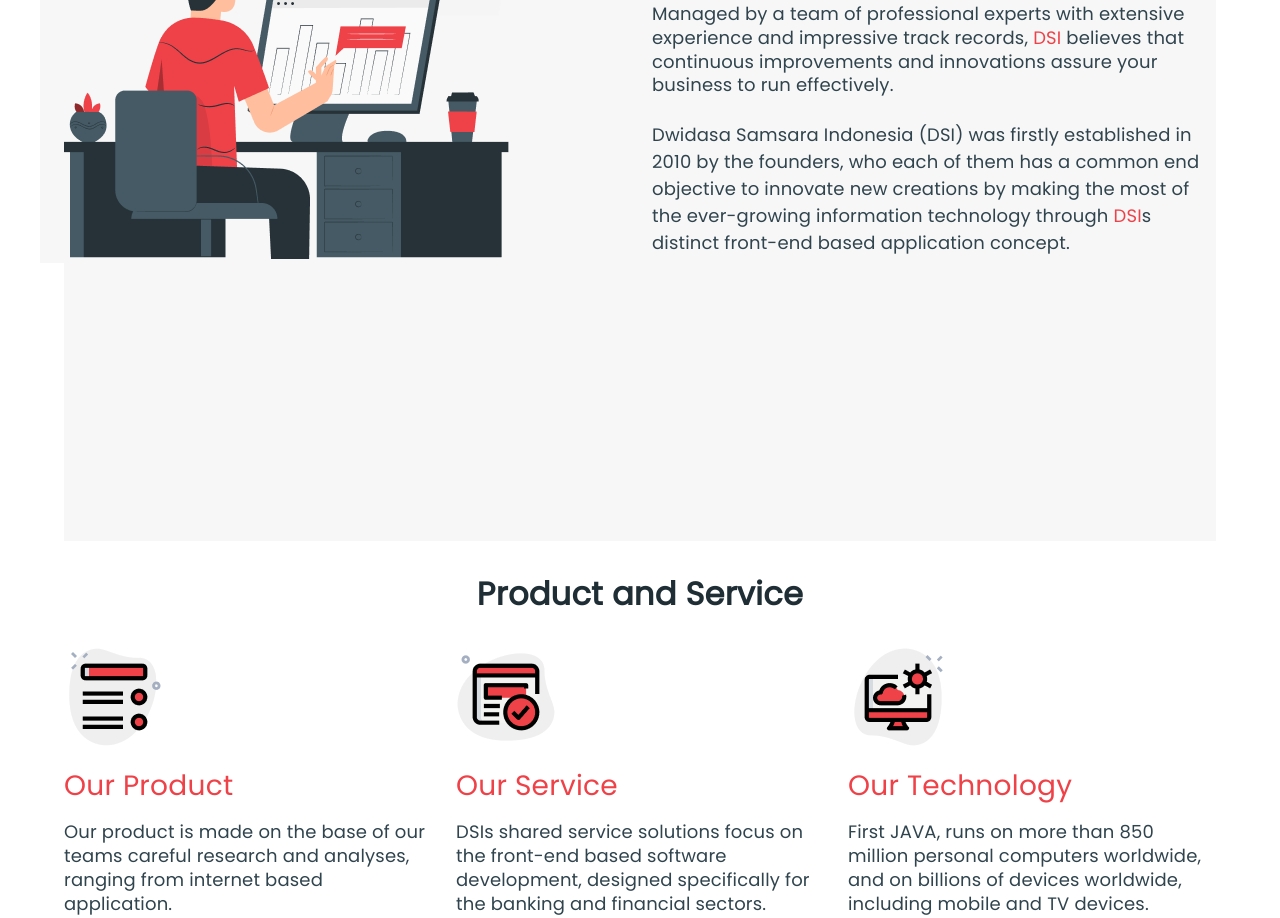
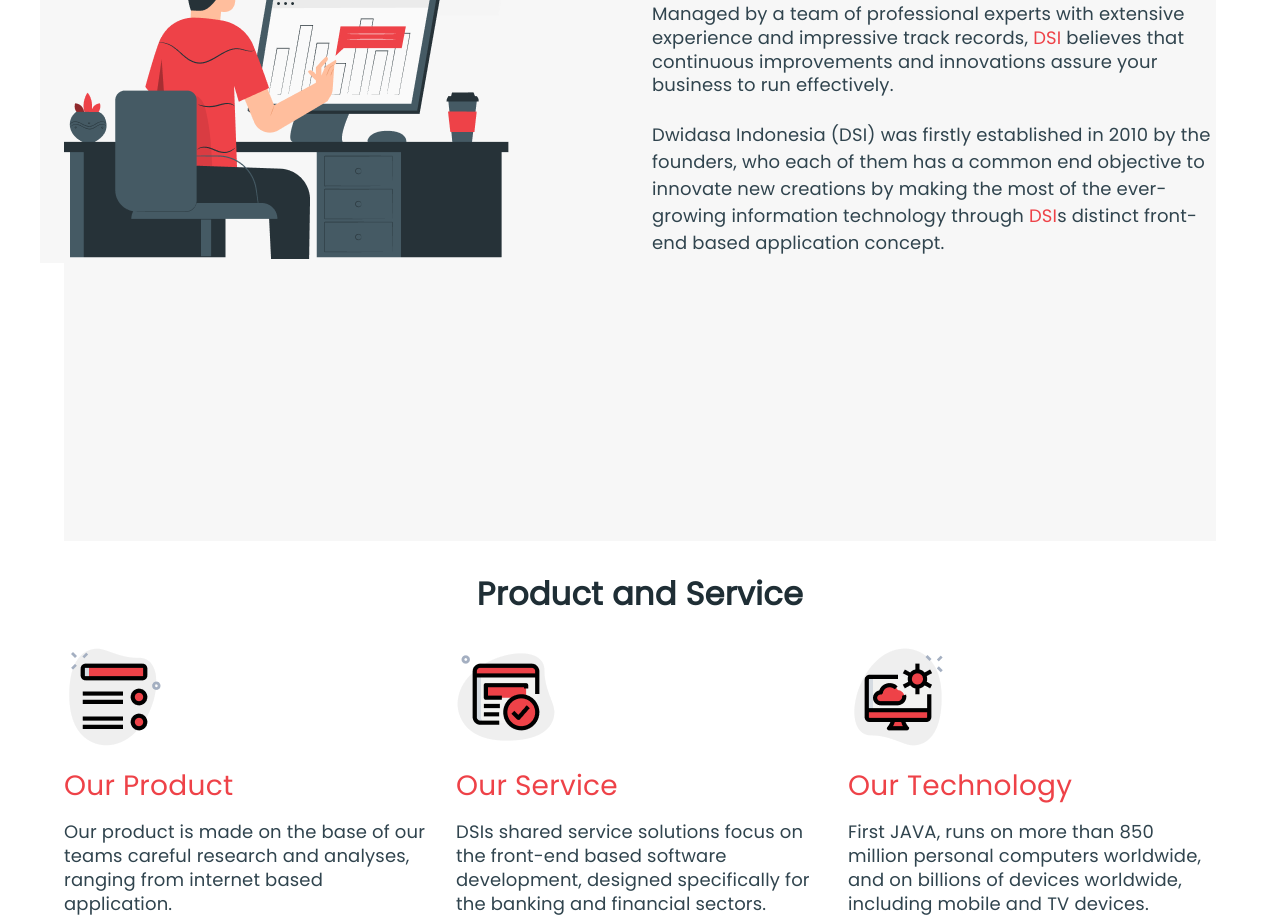
Before and after one commit to arashkhattal/React_landingpage, a React (Create React App) app: page / in a window 1280 px wide. Shown: the part 800-1718 px from the top of the page. Built offline with nearby package versions, Linux system fonts and the light colour scheme.

Commit message:
Update secpage.js

```diff
--- a/src/pages/secpage.js
+++ b/src/pages/secpage.js
@@ -90,7 +90,7 @@
                     textAlign: { lg: "start", xs: "center" },
                   }}
                 >
-                  Dwidasa Samsara Indonesia (DSI) was firstly established in
+                  Dwidasa Indonesia (DSI) was firstly established in
                   2010 by the founders, who each of them has a common end
                   objective to innovate new creations by making the most of the
                   ever-growing information technology through{" "}
```
